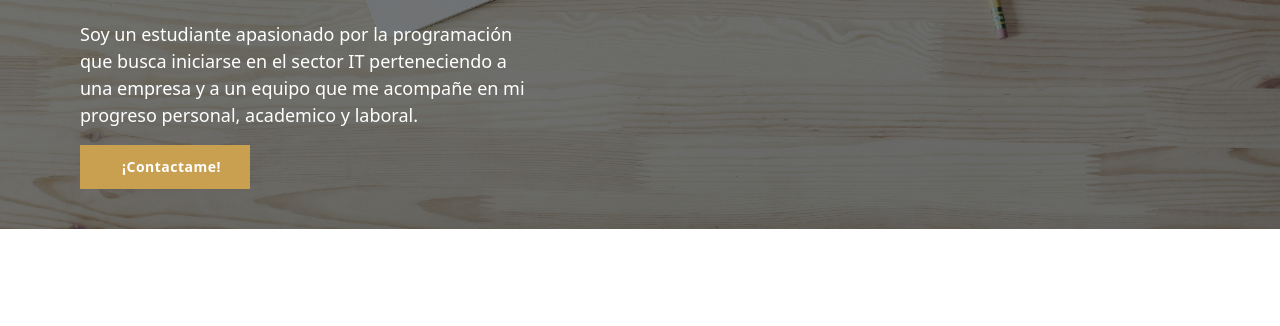
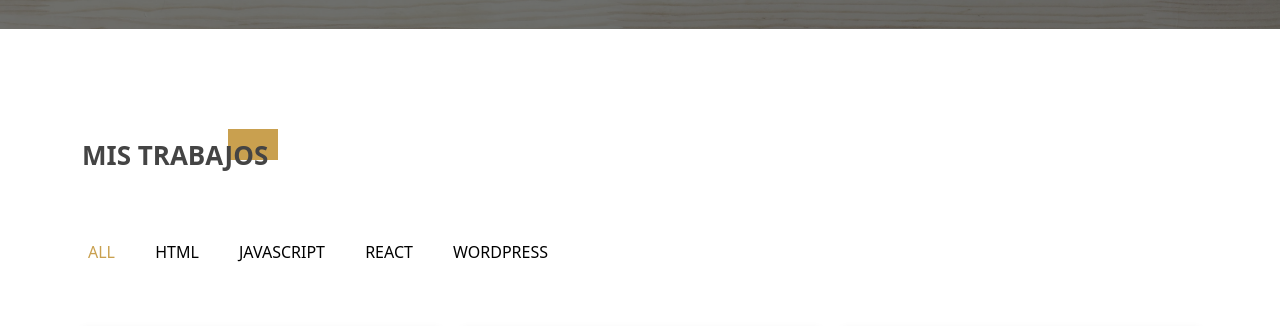
Before and after one commit to MartinRot/Portfolio, a plain HTML site: page index.html in a window 1280 px wide. Shown: the part 621-947 px from the top of the page. Drawn offline with nearby package versions, Linux system fonts and the light colour scheme.

Commit message:
Cambios menores

```diff
--- a/css/style.css
+++ b/css/style.css
@@ -4,7 +4,7 @@
     background-repeat: no-repeat;
     background-size: cover;
     background-position: 50% 50%;
-    min-height: 850px;
+    min-height: 650px;
     position: relative;
     overflow: hidden;
 }
@@ -20,7 +20,7 @@
 }
 
 .home .titles-wrap{
-    margin-top: 500px;
+    margin-top: 300px;
 }
 
 .home h1{
```
